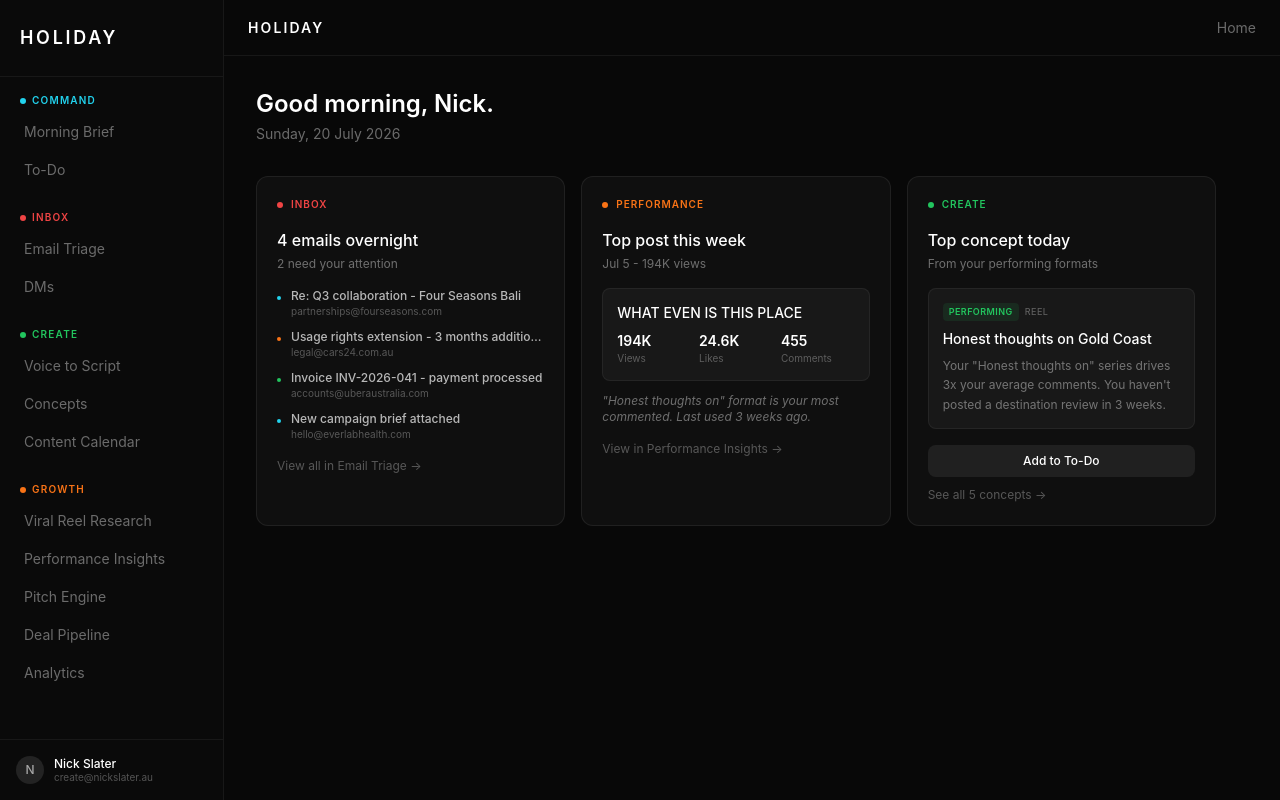
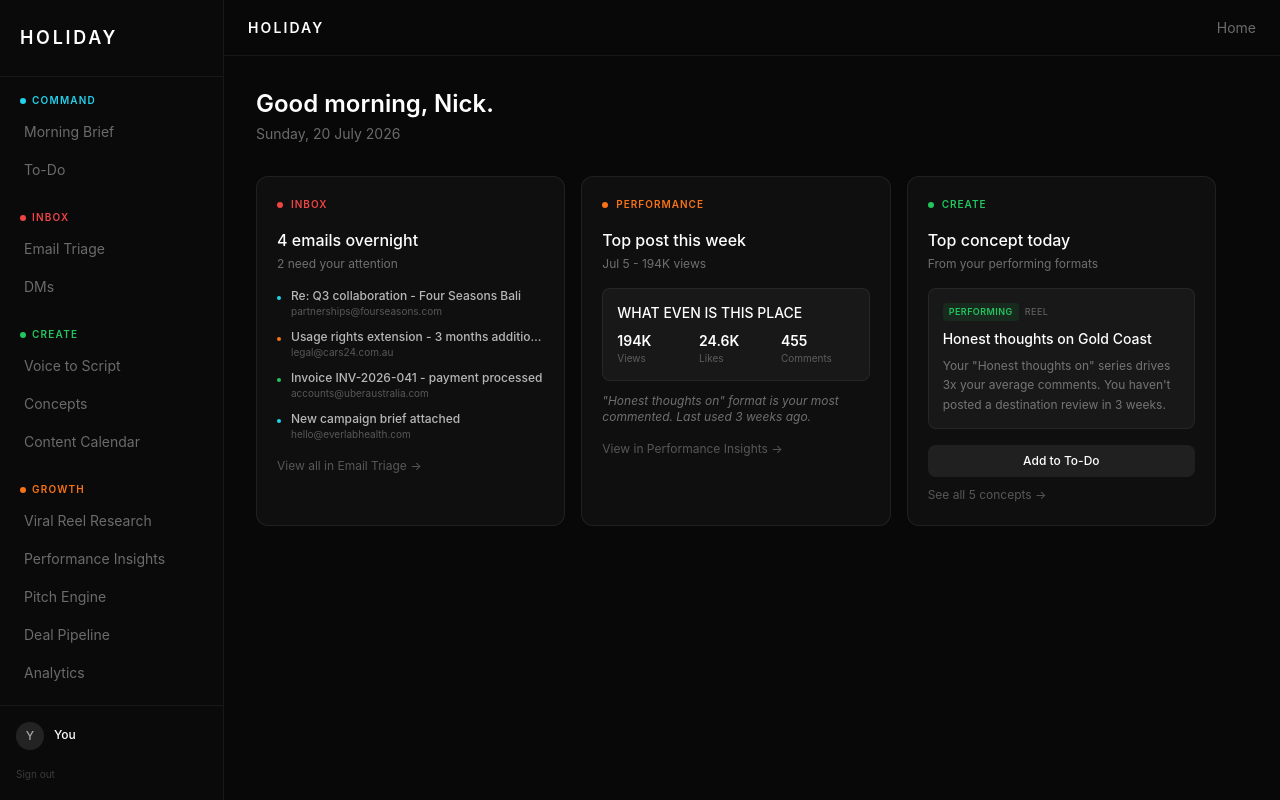
Before and after one commit to slaterai/holiday, a Next.js app: page /dashboard in a window 1280 px wide. Built offline with nearby package versions, Linux system fonts and the light colour scheme; no server answers.

Commit message:
Add Clerk auth - sign in, sign up, protected routes, user in sidebar

```diff
--- a/app/layout.tsx
+++ b/app/layout.tsx
@@ -1,4 +1,5 @@
 import type { Metadata } from "next";
+import { ClerkProvider } from "@clerk/nextjs";
 import "./globals.css";
 
 export const metadata: Metadata = {
@@ -8,8 +9,10 @@ export const metadata: Metadata = {
 
 export default function RootLayout({ children }: { children: React.ReactNode }) {
   return (
-    <html lang="en" className="h-full">
-      <body className="h-full">{children}</body>
-    </html>
+    <ClerkProvider>
+      <html lang="en" className="h-full">
+        <body className="h-full">{children}</body>
+      </html>
+    </ClerkProvider>
   );
 }
--- /dev/null
+++ b/app/sign-in/[[...sign-in]]/page.tsx
@@ -0,0 +1,9 @@
+import { SignIn } from "@clerk/nextjs";
+
+export default function SignInPage() {
+  return (
+    <div className="flex h-screen items-center justify-center" style={{ background: "#080808" }}>
+      <SignIn />
+    </div>
+  );
+}
--- /dev/null
+++ b/app/sign-up/[[...sign-up]]/page.tsx
@@ -0,0 +1,9 @@
+import { SignUp } from "@clerk/nextjs";
+
+export default function SignUpPage() {
+  return (
+    <div className="flex h-screen items-center justify-center" style={{ background: "#080808" }}>
+      <SignUp />
+    </div>
+  );
+}
--- a/components/Sidebar.tsx
+++ b/components/Sidebar.tsx
@@ -1,6 +1,7 @@
 "use client";
 
 import { useState } from "react";
+import { useUser, useClerk } from "@clerk/nextjs";
 
 type NavItem = {
   label: string;
@@ -58,6 +59,13 @@ interface SidebarProps {
 }
 
 export default function Sidebar({ activePage, onNavigate }: SidebarProps) {
+  const { user } = useUser();
+  const { signOut } = useClerk();
+
+  const displayName = user?.fullName || user?.firstName || "You";
+  const email = user?.primaryEmailAddress?.emailAddress || "";
+  const initials = displayName.charAt(0).toUpperCase();
+
   return (
     <aside
       className="flex flex-col w-56 shrink-0 h-full border-r border-white/[0.06]"
@@ -119,15 +127,21 @@ export default function Sidebar({ activePage, onNavigate }: SidebarProps) {
 
       {/* User */}
       <div className="px-4 py-4 border-t border-white/[0.06]">
-        <div className="flex items-center gap-2.5">
-          <div className="w-7 h-7 rounded-full bg-white/10 flex items-center justify-center text-xs text-white/60 font-medium">
-            N
+        <div className="flex items-center gap-2.5 mb-2.5">
+          <div className="w-7 h-7 rounded-full bg-white/10 flex items-center justify-center text-xs text-white/60 font-medium shrink-0">
+            {initials}
           </div>
-          <div>
-            <p className="text-xs text-white font-medium leading-none mb-0.5">Nick Slater</p>
-            <p className="text-[10px] text-white/30 leading-none">create@nickslater.au</p>
+          <div className="min-w-0">
+            <p className="text-xs text-white font-medium leading-none mb-0.5 truncate">{displayName}</p>
+            <p className="text-[10px] text-white/30 leading-none truncate">{email}</p>
           </div>
         </div>
+        <button
+          onClick={() => signOut({ redirectUrl: "/sign-in" })}
+          className="w-full text-left text-[10px] text-white/20 hover:text-white/50 transition-colors"
+        >
+          Sign out
+        </button>
       </div>
     </aside>
   );
--- /dev/null
+++ b/middleware.ts
@@ -0,0 +1,13 @@
+import { clerkMiddleware, createRouteMatcher } from "@clerk/nextjs/server";
+
+const isPublicRoute = createRouteMatcher(["/sign-in(.*)", "/sign-up(.*)"]);
+
+export default clerkMiddleware(async (auth, req) => {
+  if (!isPublicRoute(req)) {
+    await auth.protect();
+  }
+});
+
+export const config = {
+  matcher: ["/((?!_next|[^?]*\\.(?:html?|css|js(?!on)|jpe?g|webp|png|gif|svg|ttf|woff2?|ico|csv|docx?|xlsx?|zip|webmanifest)).*)", "/(api|trpc)(.*)"],
+};
--- a/package.json
+++ b/package.json
@@ -8,6 +8,7 @@
     "start": "next start"
   },
   "dependencies": {
+    "@clerk/nextjs": "^7.5.20",
     "next": "16.2.10",
     "react": "19.2.4",
     "react-dom": "19.2.4"
```
Also changed, not shown: 1 other file (tests, documents, lock files or other folders).
